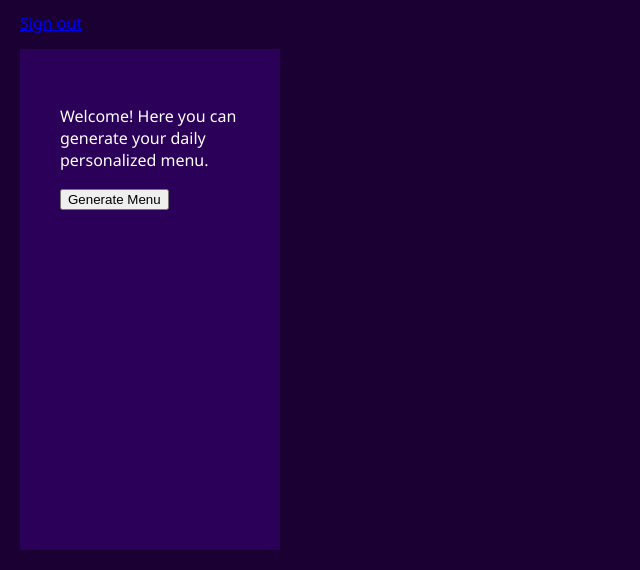
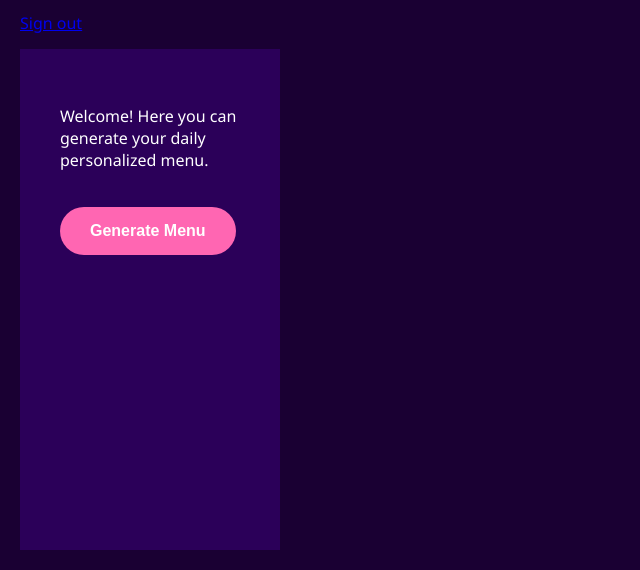
Before and after one commit to Khrystyna-Parnavska/menu-generator, a Flask app: template templates/index.html in a window 1280 px wide. Shown: the part 230-800 px from the top of the page, without its empty margins (0-640 px from the left). Run offline with Flask 3, Linux system fonts and the light colour scheme; the template is opened without the code that fills it, so the values that code supplies are empty.

Commit message:
ficed styles

```diff
--- a/static/styles.css
+++ b/static/styles.css
@@ -175,7 +175,7 @@ header {
 
 /* Ensure the submit button matches the width and theme */
 .submit-btn {
-    background-color: #ff66b2; /* Pink theme */
+    background-color: var(--text-pink); /* Pink theme */
     color: white;
     border: none;
     padding: 15px;
@@ -189,3 +189,24 @@ header {
 .submit-btn:hover {
     transform: scale(1.02);
 }
+
+/* Page 1 Specifics */
+.generate-button {
+    background-color: var(--text-pink);
+    color: white;
+    border: none;
+    padding: 15px 30px;
+    border-radius: 25px;
+    font-size: 16px;
+    font-weight: bold;
+    cursor: pointer;
+    margin-top: 20px;
+    text-align: center;
+}
+
+.centered-content {
+    display: flex;
+    flex-direction: column;
+    align-items: center;
+    gap: 20px;
+}
```
